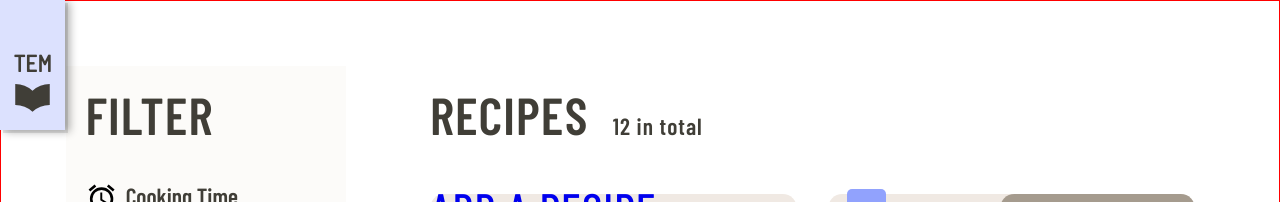
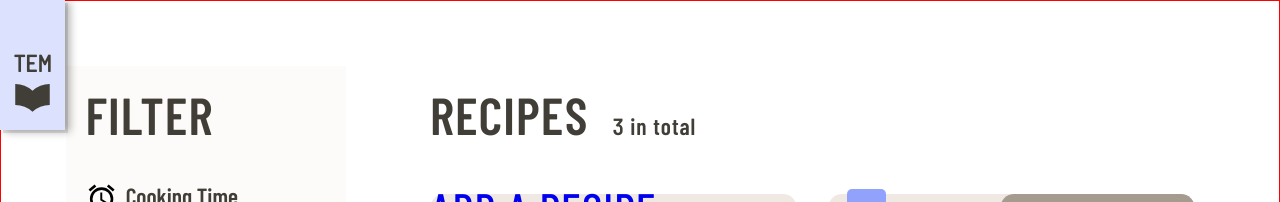
Before and after one commit to nadgerz/theEternalMenu, a React (Vite) app: page / in a window 1280 px wide. Shown: the top 202 px of the page. Built offline with nearby package versions, Linux system fonts and the light colour scheme.

Commit message:
added mockdata to Overview page

```diff
--- a/src/pages/Overview.js
+++ b/src/pages/Overview.js
@@ -1,6 +1,24 @@
 import React from 'react';
 import RecipeCard from '../components/RecipeCard';
 import { CookingTimeIcon, ServingSizeIcon } from '../assets/SVG/svg';
+import mockImage from '../assets/imgs/iu-1.jpeg';
+
+const mockData = {
+  user: {
+    recipes: [
+      {
+        title: 'Eggs On Toast',
+        imgs: [mockImage],
+      },
+      {
+        title: 'Boiled Eggs',
+      },
+      {
+        title: 'Scrambled Eggs',
+      },
+    ],
+  },
+};
 
 const Overview = () => {
   return (
@@ -24,7 +42,7 @@ const Overview = () => {
       </aside>
       <article id="recipes">
         <h2>
-          Recipes <span>{12} in total</span>
+          Recipes <span>{mockData.user.recipes.length} in total</span>
         </h2>
         <div className={'recipe-grid'}>
           <div id={'add-recipe'} className="recipe-card add-recipe">
```
